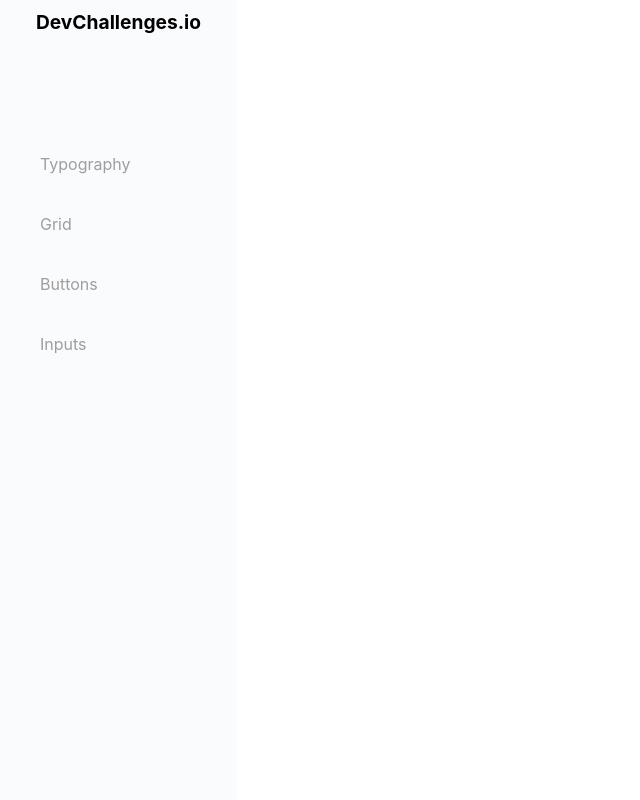
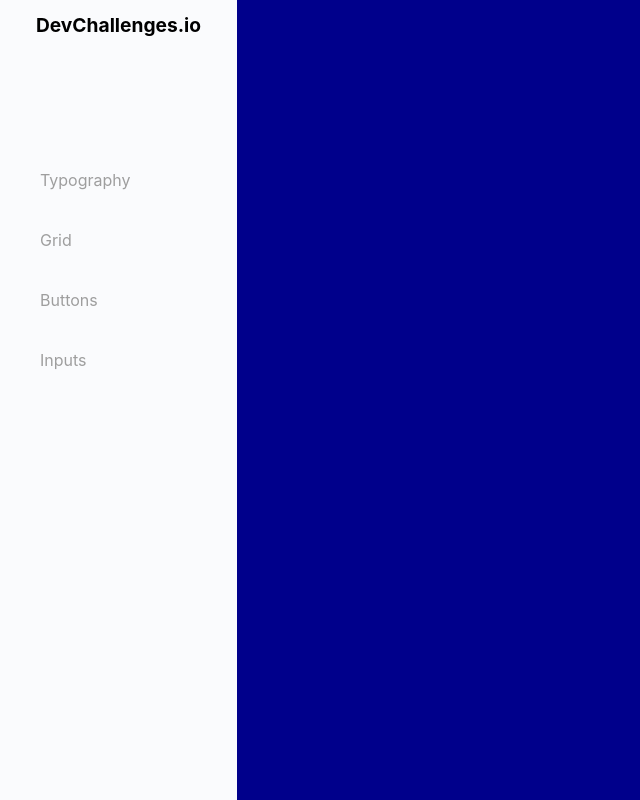
Before and after one commit to mzounlome/input-component, a React (Create React App) app: page / in a window 1280 px wide. Shown: the whole page, without its empty margins (0-640 px from the left). Built offline with nearby package versions, Linux system fonts and the light colour scheme; a web font is replaced by a local one.

Commit message:
refacturing sidenav

```diff
--- a/src/App.scss
+++ b/src/App.scss
@@ -6,8 +6,9 @@
   box-sizing: border-box;
 }
 
-.container {
+.App {
   height: 100vh;
   width: 100vw;
   display: flex;
+  background-color: darkblue;
 }
--- a/src/components/SideNav/SideNacv.scss
+++ /dev/null
@@ -1,29 +0,0 @@
-.sidenav-container {
-  height: 100vh;
-  width: 237px;
-  background-color: #fafbfd;
-  .header {
-    font-size: 1.2rem;
-    text-align: center;
-    padding-top: 10px;
-  }
-  .nav-container {
-    height: 400px;
-    margin-top: 80px;
-
-    li {
-      list-style: none;
-      padding-top: 40px;
-      padding-left: 40px;
-      a {
-        text-decoration: none;
-        color: #9e9e9e;
-      }
-      a:hover,
-      a:focus {
-        color: #090f31;
-        font-weight: 700;
-      }
-    }
-  }
-}
--- a/src/components/SideNav/SideNav.jsx
+++ b/src/components/SideNav/SideNav.jsx
@@ -1,33 +1,37 @@
-import "./SideNacv.scss";
+import {
+  NavContainer,
+  SideNavAnchor,
+  SideNavContainer,
+  SideNavHeader,
+  SideNavList,
+  SideNavLogo,
+} from "./styles";
 
 import React from "react";
 
 const SideNav = () => {
   return (
-    <div className="sidenav-container">
-      <div className="header-container">
-        <h1 className="header">DevChallenges.io</h1>
-      </div>
-      <div className="nav-container">
-        <nav className="nav" id="navbar">
-          <ul className="nav-list">
-            <li>
-              {" "}
-              <a href="/">Typography</a>
-            </li>
-            <li>
-              <a href="/">Grid</a>
-            </li>
-            <li>
-              <a href="/">Buttons</a>
-            </li>
-            <li>
-              <a href="/">Inputs</a>
-            </li>
-          </ul>
-        </nav>
-      </div>
-    </div>
+    <SideNavContainer>
+      <SideNavHeader>
+        <SideNavLogo>DevChallenges.io</SideNavLogo>
+      </SideNavHeader>
+      <NavContainer>
+        <ul>
+          <SideNavList>
+            <SideNavAnchor>Typography</SideNavAnchor>
+          </SideNavList>
+          <SideNavList>
+            <SideNavAnchor>Grid</SideNavAnchor>
+          </SideNavList>
+          <SideNavList>
+            <SideNavAnchor>Buttons</SideNavAnchor>
+          </SideNavList>
+          <SideNavList>
+            <SideNavAnchor>Inputs</SideNavAnchor>
+          </SideNavList>
+        </ul>
+      </NavContainer>
+    </SideNavContainer>
   );
 };
 
--- /dev/null
+++ b/src/components/SideNav/styles.js
@@ -0,0 +1,42 @@
+import styled from "styled-components";
+
+export const SideNavContainer = styled.div`
+  height: 100vh;
+  width: 237px;
+  background-color: #fafbfd;
+`;
+
+export const SideNavHeader = styled.div`
+  text-align: center;
+  height: 50px;
+  width: 100%;
+  display: flex;
+  justify-content: center;
+  align-items: center;
+`;
+
+export const SideNavLogo = styled.h2`
+  font-size: 1.2rem;
+`;
+
+export const NavContainer = styled.div`
+  height: 400px;
+  width: 100%;
+  margin-top: 80px;
+`;
+
+export const SideNavList = styled.li`
+  list-style: none;
+  padding-top: 40px;
+  padding-left: 40px;
+`;
+export const SideNavAnchor = styled.a`
+  text-decoration: none;
+  color: #9e9e9e;
+  cursor: pointer;
+  &:hover,
+  &:focus {
+    color: #090f31;
+    font-weight: 700;
+  }
+`;
```
